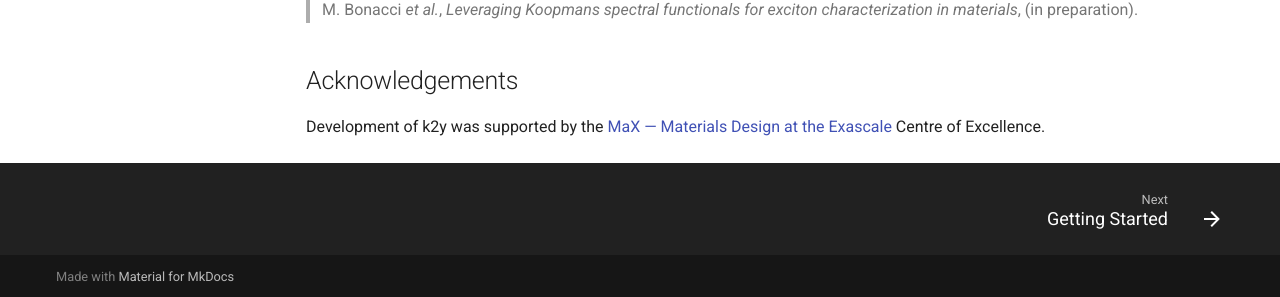
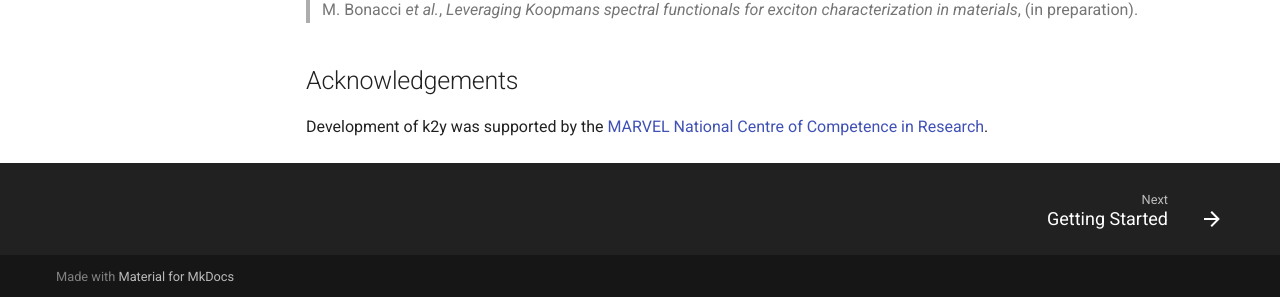
Before and after one commit to mikibonacci/k2y, an MkDocs documentation site: the page built from docs/index.md, in a window 1280 px wide and 900 px high, scrolled down 592 px. Shown: the part 600-897 px from the top of the window. Built offline with MkDocs 1.6.1 and Material for MkDocs 9.7.7, drawn with Linux system fonts in a browser that asks for light colours; comment, search, counter and statistics services are not loaded.

Commit message:
Marv ack

```diff
--- a/docs/index.md
+++ b/docs/index.md
@@ -62,4 +62,4 @@ If you use k2y in your research, please cite:
 
 ## Acknowledgements
 
-Development of k2y was supported by the [MaX — Materials Design at the Exascale](http://www.max-centre.eu/) Centre of Excellence.
+Development of k2y was supported by the [MARVEL National Centre of Competence in Research](http://www.marvel-nccr.ch).
```
